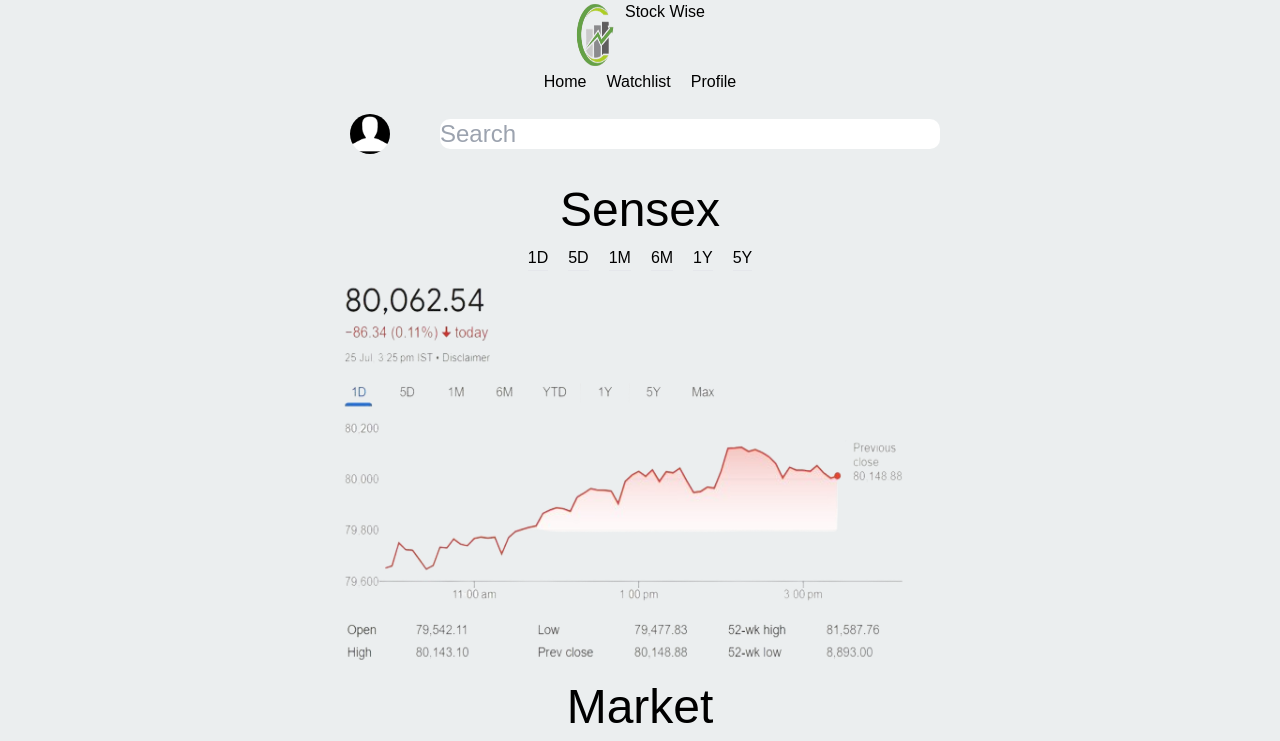
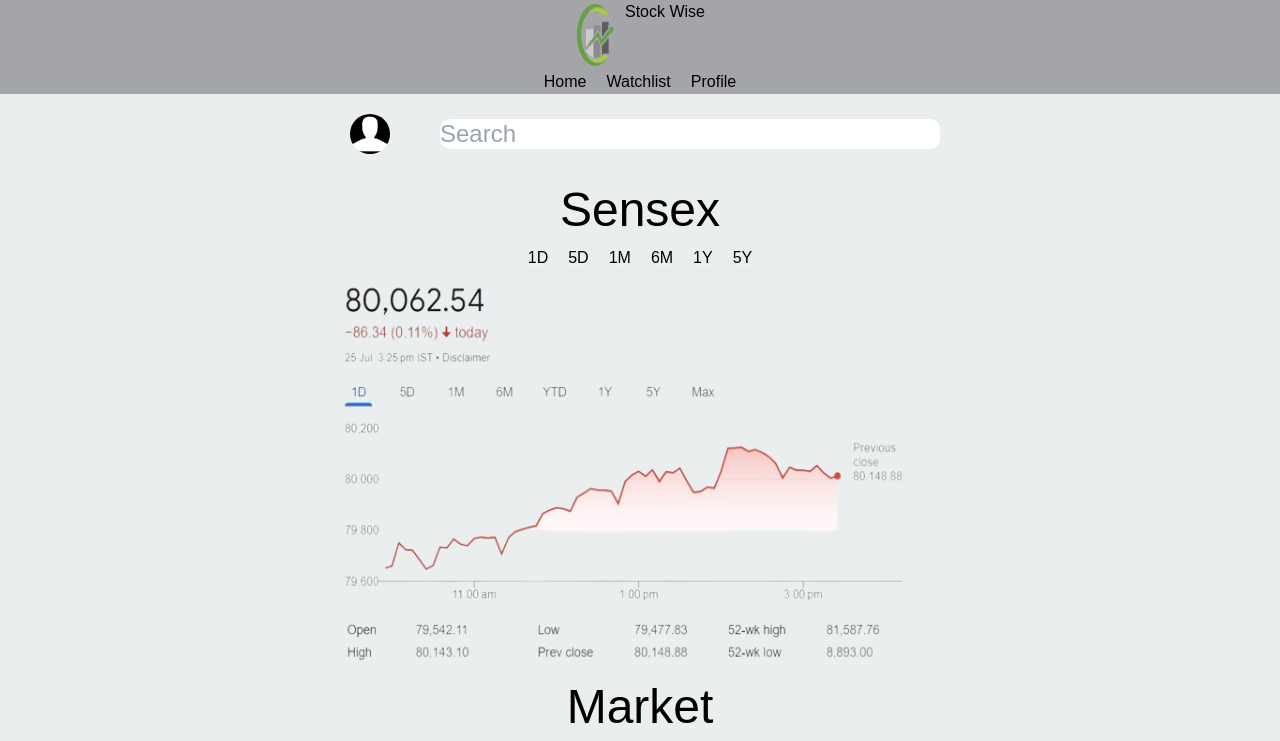
Before and after one commit to Nishit-Singhal/Stock-Wise, a React (Vite) app: page / in a window 1280 px wide. Shown: the top 741 px of the page. Built offline with nearby package versions, Linux system fonts and the light colour scheme.

Commit message:
Update index.css

```diff
--- a/src/index.css
+++ b/src/index.css
@@ -19,6 +19,7 @@ body {
   display: flex;
   justify-content: center;
   gap:10px;
+  background-color: #a3a5a8;
 }
 .App-Name{
   color:black;
@@ -27,6 +28,7 @@ body {
   display: flex;
   justify-content: center;
   gap:20px;
+  background-color: #a3a5a8;
 }
 .Home-Heading{
   color:black;
```
